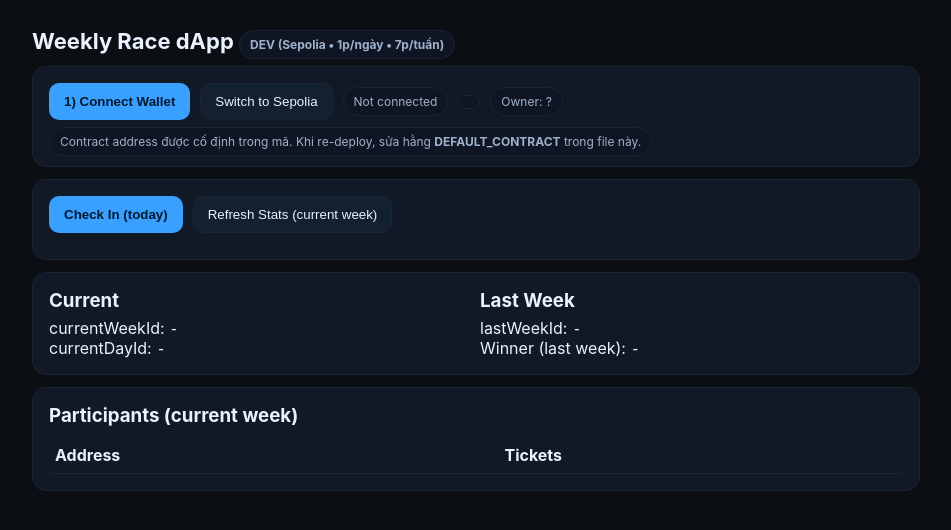
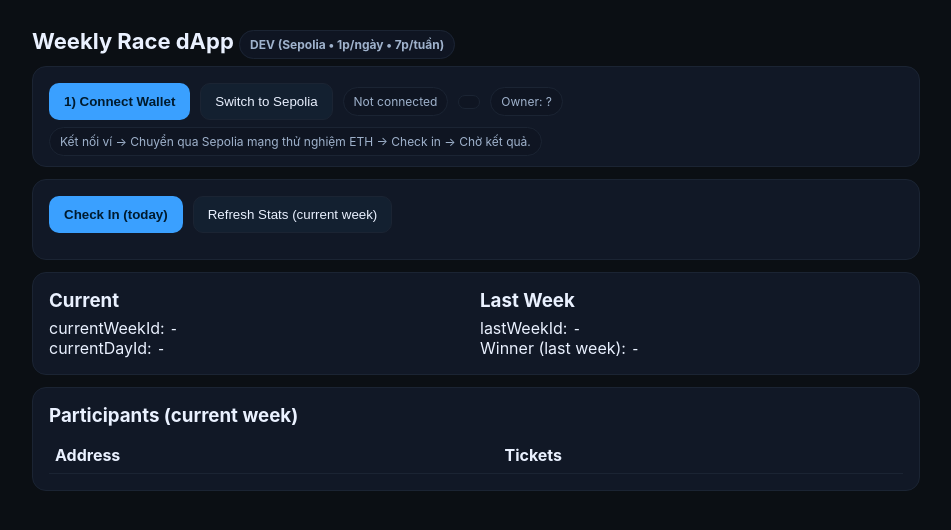
Before and after one commit to echlam/CheckinRace, a plain HTML site: page index.html in a window 1280 px wide. Shown: the whole page, without its empty margins (164-1115 px from the left). Drawn offline with nearby package versions, Linux system fonts and the light colour scheme.

Commit message:
Update index.html

```diff
--- a/index.html
+++ b/index.html
@@ -41,7 +41,7 @@
         <span class="pill">Owner: <span id="owner">?</span></span>
       </div>
       <span class="pill">
-        Contract address được cố định trong mã. Khi re-deploy, sửa hằng <b>DEFAULT_CONTRACT</b> trong file này.
+        Kết nối ví -> Chuyển qua Sepolia mạng thử nghiệm ETH -> Check in -> Chờ kết quả.
       </span>
     </div>
 
```
